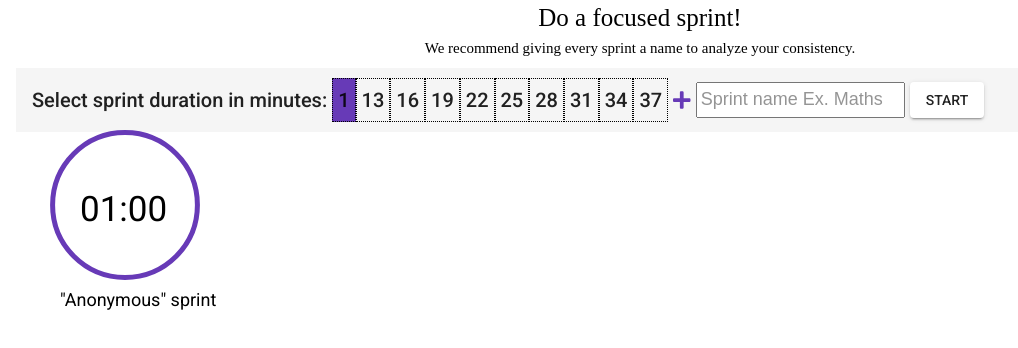
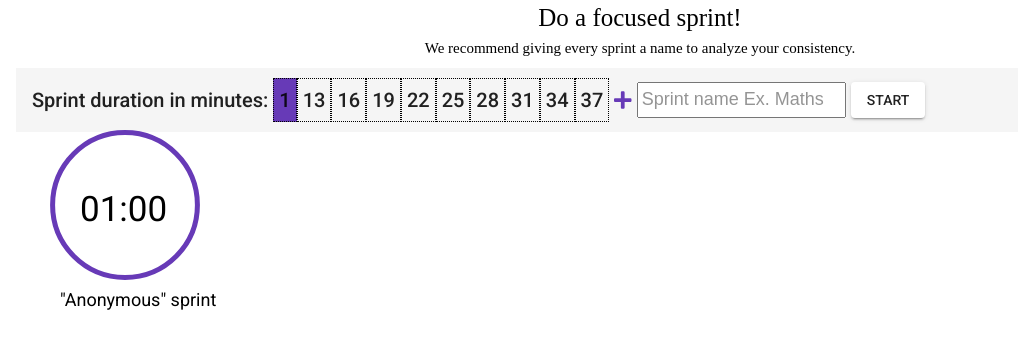
Before and after one commit to mrnakumar/tamaatar, an Angular app in the folder ui/: page / in a window 1280 px wide. Shown: the top 348 px of the page, without its empty margins (0-1018 px from the left). Built offline with nearby package versions, Linux system fonts and the light colour scheme.

Commit message:
disable sprint name chnage while running

```diff
--- a/ui/src/app/progress_bar/progress_bar.component.html
+++ b/ui/src/app/progress_bar/progress_bar.component.html
@@ -1,6 +1,6 @@
 <div class="header-toolbar-spacer"></div>
 <mat-toolbar color="white">
-  <div class="select-duration">Select sprint duration in minutes:</div>
+  <div class="select-duration">Sprint duration in minutes:</div>
   <ng-container *ngFor="let duration of durations">
     <div [ngClass]="(duration.selected)? 'duration-selected': 'duration-unselected'"
          (click)="setDuration(duration)">{{duration.duration}}</div>
@@ -9,6 +9,7 @@
     <fa-icon [icon]="faPlus"></fa-icon>
   </div>
   <div><input (keyup)="setSprintName($event.target.value)"
+              [attr.disabled]="isRunning ? 'true': null"
               class="sprint-name" id="sprint_name" matInput
               placeholder="Sprint name Ex. Maths"
               maxlength="20"
```
